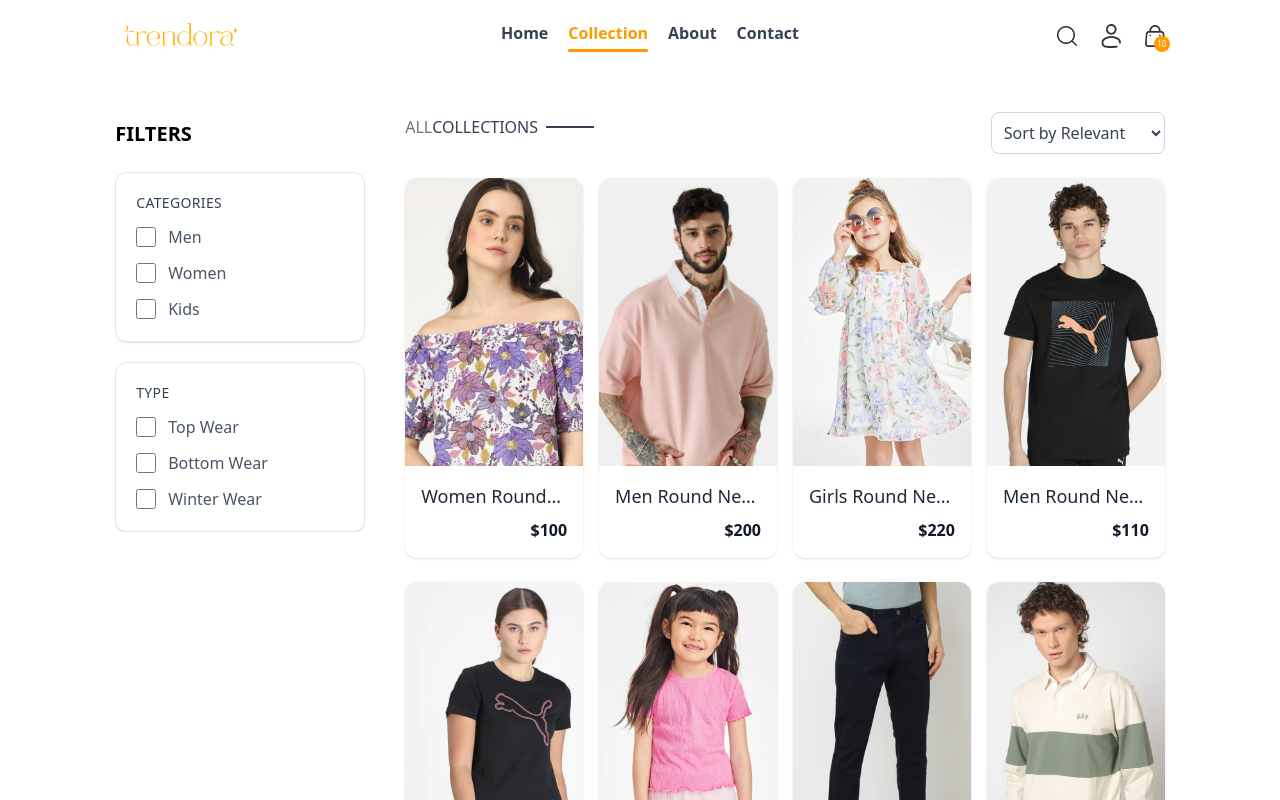
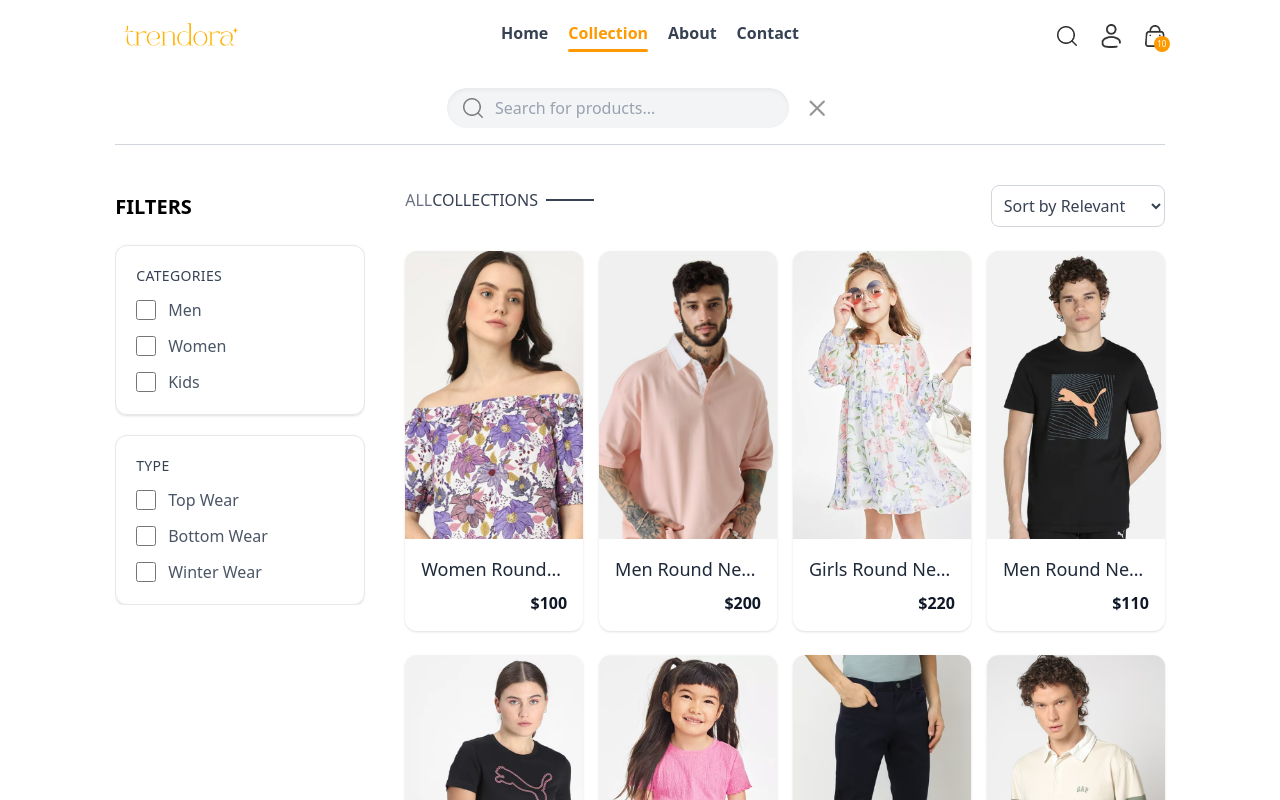
Before and after one commit to Dinesh0017/Trendora, a React (Vite) app in the folder frontend/: page /collection in a window 1280 px wide. Both pictures are taken after a click on the picture 1066 px from the left and 36 px from the top of the page. Shown: the top 800 px of the page. Built offline with nearby package versions, Linux system fonts and the light colour scheme.

Commit message:
search bar and it logic

```diff
--- a/frontend/src/App.jsx
+++ b/frontend/src/App.jsx
@@ -10,11 +10,13 @@ import PlaceOrder from "./pages/PlaceOrder";
 import Orders from "./pages/Orders";
 import Navbar from "./components/Navbar";
 import Footer from "./components/Footer";
+import SearchBar from "./components/SearchBar";
 
 const App = () => {
   return (
     <div className="px-4 sm:px-[5vw] md:px-[7vw] lg:px-[9vw]">
       <Navbar />
+      <SearchBar />
       <Routes>
         <Route path="/" element={<Home />} />
         <Route path="/collection" element={<Collection />} />
--- a/frontend/src/components/Navbar.jsx
+++ b/frontend/src/components/Navbar.jsx
@@ -1,6 +1,7 @@
-import React, { useState } from "react";
+import React, { useContext, useState } from "react";
 import { Link, NavLink } from "react-router-dom";
 import { assets } from "../assets/images/assets.js";
+import { ShopContext } from "../context/ShopContext.jsx";
 
 const navLinks = [
   { to: "/", label: "Home" },
@@ -11,6 +12,7 @@ const navLinks = [
 
 const Navbar = () => {
   const [visible, setVisible] = useState(false);
+  const {setShowSearch} = useContext(ShopContext);
 
   return (
     <div className="flex items-center justify-between py-5 font-medium relative ">
@@ -53,6 +55,7 @@ const Navbar = () => {
       <div className="flex items-center gap-6">
         {/* Search */}
         <img
+          onClick={()=>setShowSearch(true)}
           src={assets.search_icon}
           alt="Search"
           className="w-5 cursor-pointer"
--- /dev/null
+++ b/frontend/src/components/SearchBar.jsx
@@ -0,0 +1,64 @@
+import React, { useContext, useEffect, useState } from "react";
+import { assets } from "../assets/images/assets";
+import { ShopContext } from "../context/ShopContext";
+import { useLocation } from "react-router-dom";
+
+const SearchBar = () => {
+  const { search, setSearch, showSearch, setShowSearch } =
+    useContext(ShopContext);
+  const [visible, setVisible] = useState(false);
+  const location = useLocation();
+
+  // Only show on collection page
+  useEffect(() => {
+    if (location.pathname.includes("collection")) {
+      setVisible(true);
+    } else {
+      setVisible(false);
+    }
+  }, [location]);
+
+  return showSearch && visible ? (
+    <div className="border-b border-gray-300 bg-white/80 backdrop-blur-md text-center sticky top-0 z-40 ">
+      <div className="flex items-center justify-center py-4 px-3">
+        {/* Search container */}
+        <div className="flex items-center w-full sm:w-2/3 md:w-1/2 lg:w-1/3 bg-gray-100 rounded-full px-4 py-2 shadow-inner focus-within:ring-2 focus-within:ring-amber-400 transition-all">
+          <img
+            src={assets.search_icon}
+            alt="search"
+            className="w-5 opacity-60 mr-3"
+          />
+          <input
+            type="text"
+            value={search}
+            onChange={(e) => setSearch(e.target.value)}
+            placeholder="Search for products..."
+            className="flex-1 bg-transparent outline-none text-sm sm:text-base text-gray-700 placeholder-gray-400"
+          />
+          {search && (
+            <img
+              onClick={() => setSearch("")}
+              src={assets.cross_icon}
+              alt="clear"
+              className="w-4 ml-3 cursor-pointer opacity-60 hover:opacity-90 transition"
+            />
+          )}
+        </div>
+
+        {/* Close button */}
+        <button
+          onClick={() => setShowSearch(false)}
+          className="ml-3 p-2 rounded-full hover:bg-gray-200 transition cursor-pointer"
+        >
+          <img
+            src={assets.cross_icon}
+            alt="close search"
+            className="w-4 opacity-70"
+          />
+        </button>
+      </div>
+    </div>
+  ) : null;
+};
+
+export default SearchBar;
--- a/frontend/src/context/ShopContext.jsx
+++ b/frontend/src/context/ShopContext.jsx
@@ -1,4 +1,4 @@
-import { createContext } from "react";
+import { createContext, useState } from "react";
 import { products } from "../assets/images/assets";
 
 export const ShopContext = createContext();
@@ -7,13 +7,15 @@ const ShopContextProvider = (props) => {
 
     const currency = '$';
     const delivery_free = 10;
+    const [search,setSearch] = useState('');
+    const [showSearch, setShowSearch] = useState(false)
 
 
     const value ={
         products,
         currency,
-        delivery_free
-
+        delivery_free,
+        search, setSearch, showSearch, setShowSearch,
     }
 
     return <ShopContext.Provider value={value}>
--- a/frontend/src/pages/Collection.jsx
+++ b/frontend/src/pages/Collection.jsx
@@ -5,7 +5,7 @@ import Title from "../components/Title";
 import ProductItem from "../components/ProductItem";
 
 const Collection = () => {
-  const { products } = useContext(ShopContext);
+  const { products, search, showSearch } = useContext(ShopContext);
 
   // States for filters & sorting
   const [showFilter, setShowFilter] = useState(false);
@@ -38,6 +38,11 @@ const Collection = () => {
   const applyFilter = () =>{
     let productsCopy = products.slice()
 
+    // Apply search filter first
+    if (showSearch &&search){
+      productsCopy = productsCopy.filter(item => item.name.toLowerCase().includes(search.toLowerCase()));
+    }
+
     if (category.length > 0){
       productsCopy = productsCopy.filter(item => category.includes(item.category));
     }
@@ -69,7 +74,7 @@ const Collection = () => {
   // Run filter whenever category/subCategory changes
   useEffect(() => {
     applyFilter()
-  },[category,subCategory])
+  },[category,subCategory,search,showSearch]);
 
   // Run sorting whenever sort type changes
   useEffect(() => {
```
